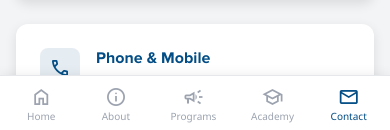
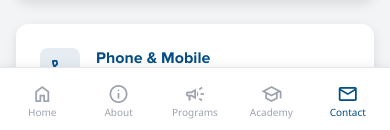
Before and after one commit to zayqu/tha-website, a React (Vite) app: page /contact in a window 390 px wide. Shown: the part 712-842 px from the top of the page. Built offline with nearby package versions, Linux system fonts and the light colour scheme; no server answers; a web font is replaced by a local one.

Commit message:
Mobile navigation stability fixes (#13)
* fix(mobile): stabilize header and center bottom navigation

* fix(mobile): stabilize header and center bottom navigation

* fix(mobile): stabilize header and center bottom navigation

* fix(mobile): stabilize header and center bottom navigation

```diff
--- a/src/App.jsx
+++ b/src/App.jsx
@@ -34,7 +34,6 @@ const HashRedirect = () => {
   return null;
 };
 
-// Scroll to top on route change
 const ScrollToTop = () => {
   const { pathname, hash } = useLocation();
   useEffect(() => {
@@ -47,9 +46,8 @@ const ScrollToTop = () => {
   return null;
 };
 
-// Public layout – desktop: Header + Footer, mobile: bottom nav only
 const PublicLayout = () => (
-  <div className="flex flex-col min-h-screen pb-14 md:pb-0">
+  <div className="public-mobile-shell flex min-h-screen flex-col">
     <Header />
     <main className="flex-grow"><Outlet /></main>
     <Footer />
@@ -65,13 +63,11 @@ function App() {
           <HashRedirect />
           <ScrollToTop />
           <Routes>
-            {/* ── Admin routes (standalone, no Header/Footer) ── */}
             <Route path="/admin/login" element={<AdminLogin />} />
             <Route path="/admin" element={<ProtectedRoute><AdminDashboard /></ProtectedRoute>} />
             <Route path="/admin/news/new" element={<ProtectedRoute><AdminNewsForm /></ProtectedRoute>} />
             <Route path="/admin/news/edit/:id" element={<ProtectedRoute><AdminNewsForm /></ProtectedRoute>} />
 
-            {/* ── Public routes wrapped in PublicLayout ── */}
             <Route element={<PublicLayout />}>
               <Route path="/" element={<Home />} />
               <Route path="/about" element={<About />} />
--- a/src/components/Header.jsx
+++ b/src/components/Header.jsx
@@ -7,7 +7,7 @@ export const Header = () => {
 
   useEffect(() => {
     const handleScroll = () => setIsScrolled(window.scrollY > 10);
-    window.addEventListener('scroll', handleScroll);
+    window.addEventListener('scroll', handleScroll, { passive: true });
     return () => window.removeEventListener('scroll', handleScroll);
   }, []);
 
@@ -22,9 +22,9 @@ export const Header = () => {
 
   return (
     <>
-      {/* Mobile top bar — logo left, CTA right */}
-      <div className="fixed top-0 inset-x-0 z-[60] bg-white shadow-sm md:hidden" style={{ position: 'fixed' }}>
-        <div className="flex items-center justify-between h-14 px-4">
+      {/* Mobile top bar — stable viewport chrome */}
+      <div className="mobile-fixed-chrome fixed top-0 left-0 right-0 z-[60] h-14 bg-white shadow-sm md:hidden">
+        <div className="flex h-full items-center justify-between px-4">
           <Link to="/" className="hover:opacity-80 transition flex-shrink-0">
             <img
               src="/logo/tha-logo.svg"
--- a/src/components/MobileBottomNav.jsx
+++ b/src/components/MobileBottomNav.jsx
@@ -13,20 +13,24 @@ export const MobileBottomNav = () => {
   const { pathname } = useLocation();
 
   return (
-    <nav className="fixed inset-x-0 bottom-0 z-[60] bg-white border-t border-gray-200 shadow-[0_-2px_10px_rgba(0,0,0,0.06)] md:hidden safe-bottom">
-      <div className="flex justify-around items-center py-1.5 px-1">
+    <nav
+      className="mobile-fixed-chrome safe-bottom fixed bottom-0 left-0 right-0 z-[60] bg-white border-t border-gray-200 shadow-[0_-2px_10px_rgba(0,0,0,0.06)] md:hidden"
+      aria-label="Mobile navigation"
+    >
+      <div className="grid h-16 grid-cols-5 items-stretch px-1">
         {tabs.map((tab) => {
           const isActive = pathname === tab.path || (tab.path !== '/' && pathname.startsWith(tab.path));
           return (
             <Link
               key={tab.path}
               to={tab.path}
-              className={`flex flex-col items-center gap-0.5 py-1 px-2 rounded-lg transition-colors min-w-[56px] ${
+              aria-current={isActive ? 'page' : undefined}
+              className={`flex h-full w-full flex-col items-center justify-center gap-0.5 rounded-lg text-center transition-colors ${
                 isActive ? 'text-primary' : 'text-gray-400 hover:text-gray-600'
               }`}
             >
               <Icon name={tab.icon} size={22} color={isActive ? '#024d85' : '#9ca3af'} />
-              <span className={`text-[10px] font-medium ${isActive ? 'text-primary' : 'text-gray-400'}`}>
+              <span className={`text-[10px] font-medium leading-none ${isActive ? 'text-primary' : 'text-gray-400'}`}>
                 {tab.label}
               </span>
             </Link>
--- a/src/index.css
+++ b/src/index.css
@@ -46,7 +46,6 @@
 }
 
 @layer components {
-  /* Layout */
   .section-padding {
     @apply py-20 px-4 sm:px-6 lg:px-8;
   }
@@ -54,7 +53,6 @@
     @apply max-w-7xl mx-auto;
   }
 
-  /* Typography */
   .heading-xl {
     @apply text-4xl md:text-5xl lg:text-6xl font-heading font-bold tracking-tighter leading-tight;
   }
@@ -77,7 +75,6 @@
     @apply text-sm leading-relaxed;
   }
 
-  /* Buttons */
   .btn-primary {
     @apply inline-flex items-center gap-2 px-6 py-3 bg-secondary text-white font-semibold rounded-lg hover:bg-secondary-dark transition-all shadow-subtle;
   }
@@ -85,7 +82,6 @@
     @apply inline-flex items-center gap-2 px-6 py-3 bg-white text-primary font-semibold rounded-lg border-2 border-primary hover:bg-primary hover:text-white transition-all;
   }
 
-  /* Badges */
   .badge {
     @apply inline-flex items-center px-3 py-1 rounded-full text-xs font-semibold;
   }
@@ -96,12 +92,10 @@
     @apply bg-secondary text-white;
   }
 
-  /* Cards */
   .card-hover {
     @apply hover:-translate-y-1 transition-transform duration-300;
   }
 
-  /* Image zoom */
   .img-zoom-container {
     @apply relative overflow-hidden;
   }
@@ -109,7 +103,6 @@
     @apply transition-transform duration-500 group-hover:scale-105;
   }
 
-  /* Input group (label above input) */
   .input-group {
     @apply flex flex-col-reverse gap-1;
   }
@@ -134,7 +127,23 @@
     padding-bottom: env(safe-area-inset-bottom, 0px);
   }
 
-  /* Custom scrollbar */
+  .public-mobile-shell {
+    padding-bottom: calc(4rem + env(safe-area-inset-bottom, 0px));
+  }
+
+  .mobile-fixed-chrome {
+    -webkit-backface-visibility: hidden;
+    backface-visibility: hidden;
+    transform: translate3d(0, 0, 0);
+    will-change: transform;
+  }
+
+  @media (min-width: 768px) {
+    .public-mobile-shell {
+      padding-bottom: 0;
+    }
+  }
+
   .custom-scrollbar::-webkit-scrollbar {
     height: 4px;
   }
```
